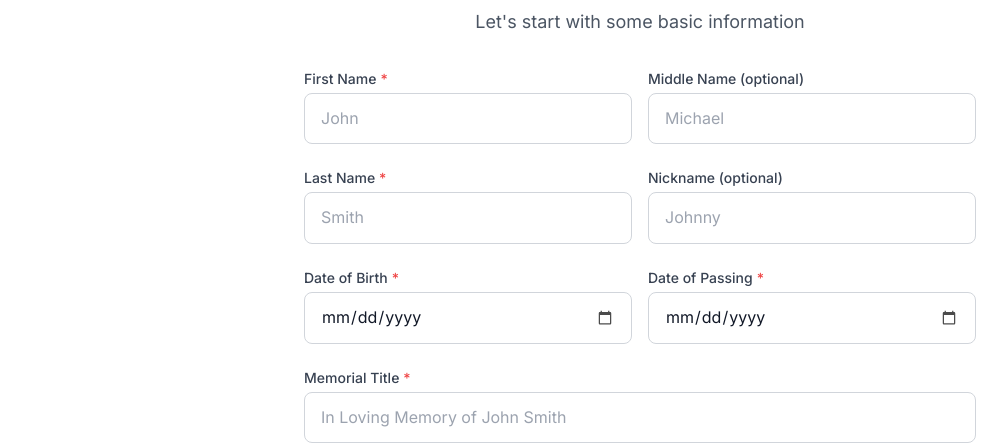
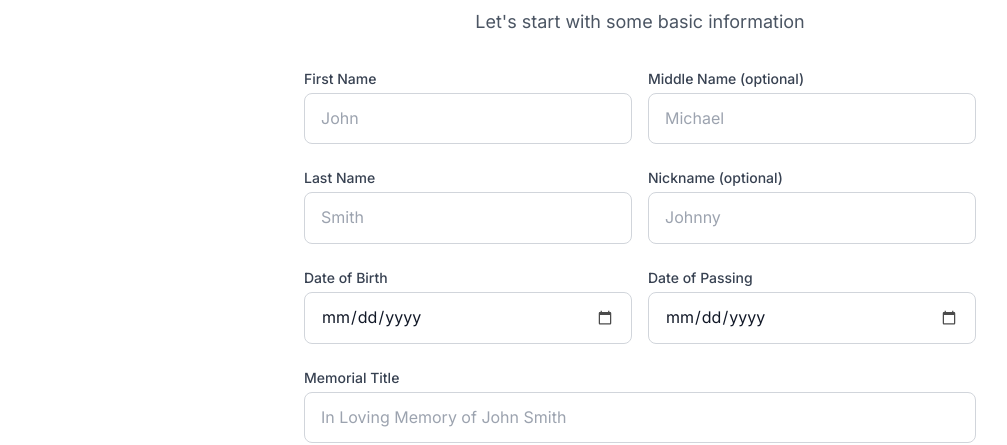
Before and after one commit to soneill002/GatherMemorials, a Next.js app: page /memorials/new in a window 1280 px wide. Shown: the part 221-666 px from the top of the page, without its empty margins (0-1007 px from the left). Built offline with nearby package versions, Linux system fonts and the light colour scheme.

Commit message:
Update FormInput.tsx

```diff
--- a/components/forms/FormInput.tsx
+++ b/components/forms/FormInput.tsx
@@ -41,7 +41,6 @@ const FormInput = forwardRef<HTMLInputElement, FormInputProps>(
     className="form-input-label"
   >
     {label}
-            {required && <span className="text-red-500 ml-1">*</span>}
   </label>
 )}
 
```
Lines whose indentation alone changed are shown as unchanged.
